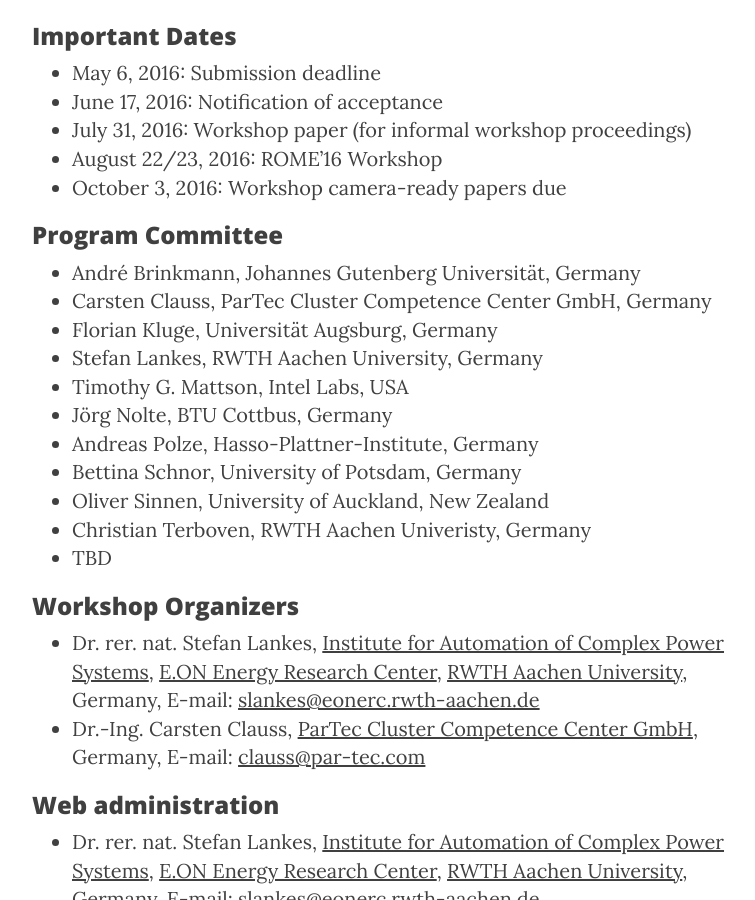
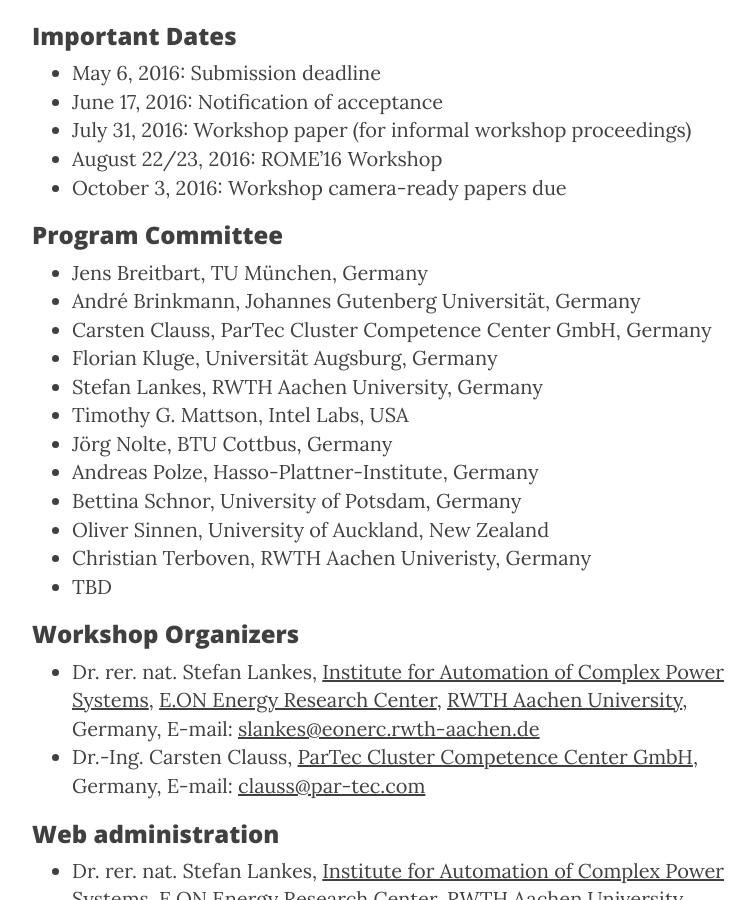
Before and after one commit to WROME/wrome.github.io, a Jekyll site: the page built from grenoble2016.md, in a window 1280 px wide and 900 px high, scrolled down 2956 px. Shown: the whole window, without its empty margins (233-988 px from the left). Built offline with Jekyll 4.4.1, drawn with Linux system fonts in a browser that asks for light colours; nearby versions of some CDN libraries; Markdown is read by kramdown in place of the engine named in the settings.

Commit message:
update the list of PC members

```diff
--- a/grenoble2016.md
+++ b/grenoble2016.md
@@ -61,6 +61,7 @@
 
 ### Program Committee
 
+* Jens Breitbart, TU München, Germany
 * André Brinkmann, Johannes Gutenberg Universität, Germany
 * Carsten Clauss, ParTec Cluster Competence Center GmbH, Germany
 * Florian Kluge, Universität Augsburg, Germany
```
